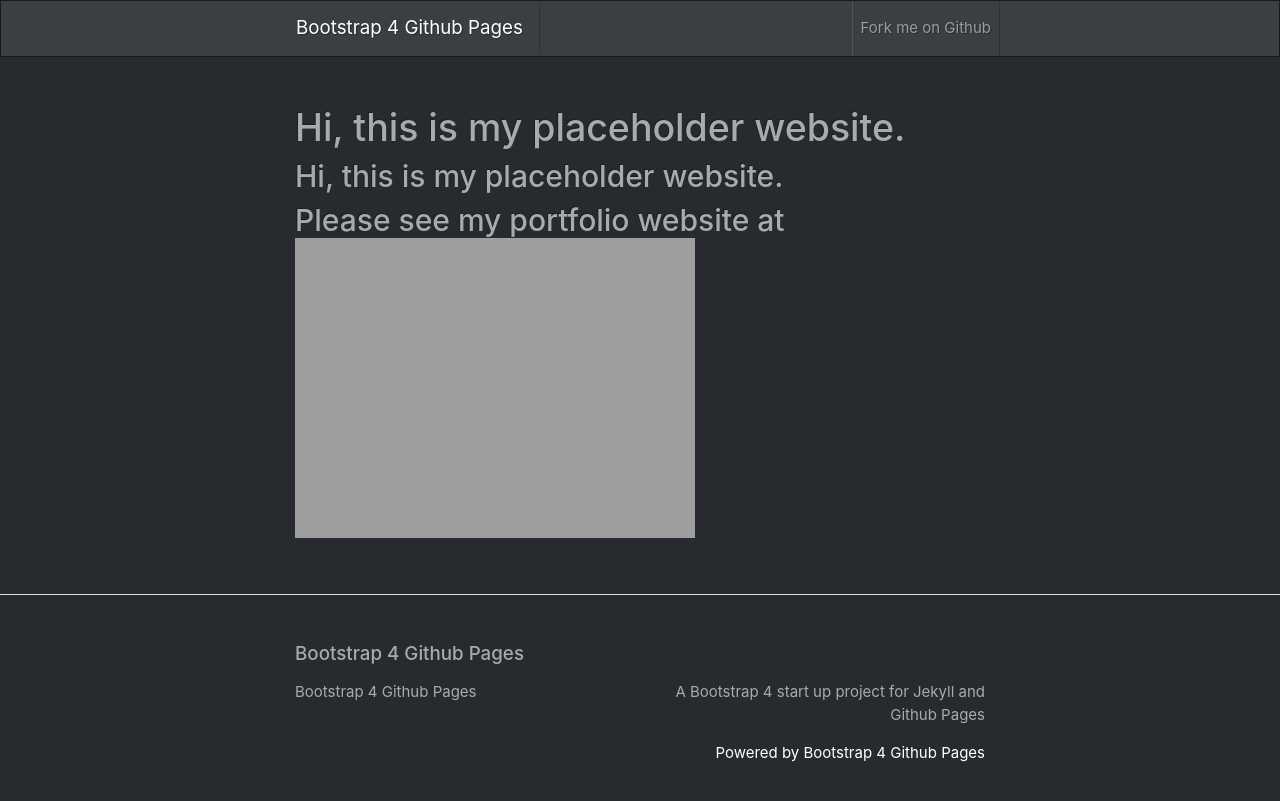
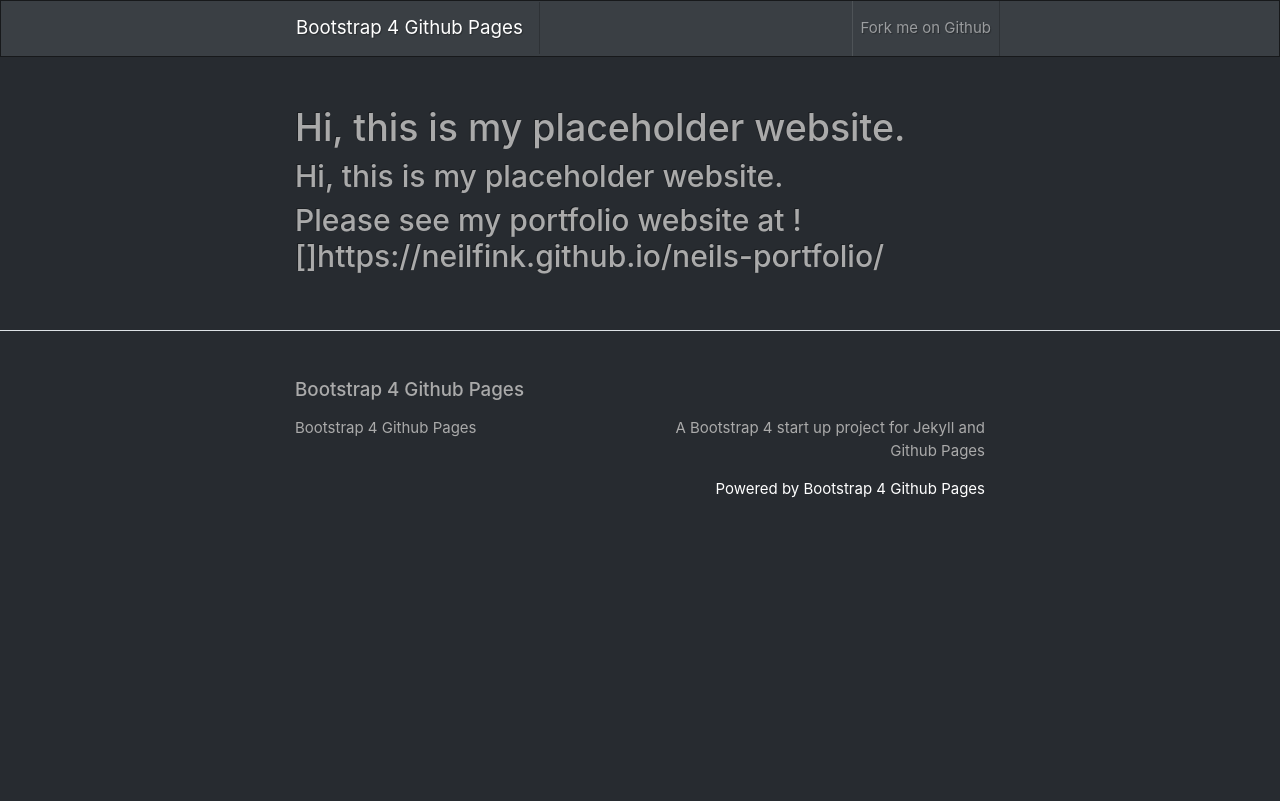
Before and after one commit to neilfink/boot-template, a Jekyll site: the page built from index.md, in a window 1280 px wide. Shown: the top 801 px of the page. Built offline with Jekyll 4.4.1, drawn with Linux system fonts in a browser that asks for light colours; our own code applies the rules of GitHub Pages for plain Markdown files; part of the change alters nothing that is shown.

Commit message:
Update index.md

```diff
--- a/index.md
+++ b/index.md
@@ -1,3 +1,3 @@
 ## Hi, this is my placeholder website.
 
-## Please see my portfolio website at ![link](https://neilfink.github.io/neils-portfolio/)
+## Please see my portfolio website at ![]https://neilfink.github.io/neils-portfolio/
```
